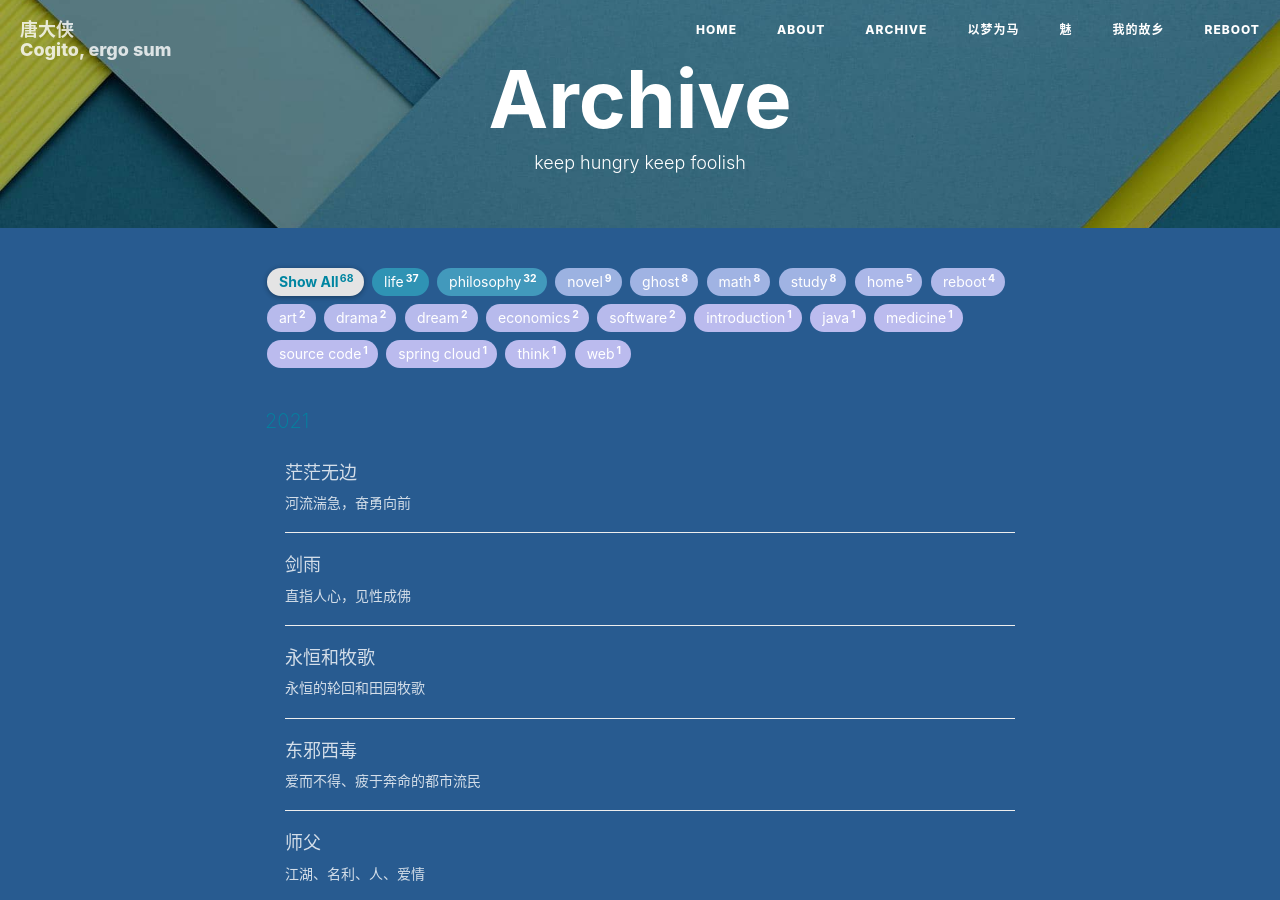
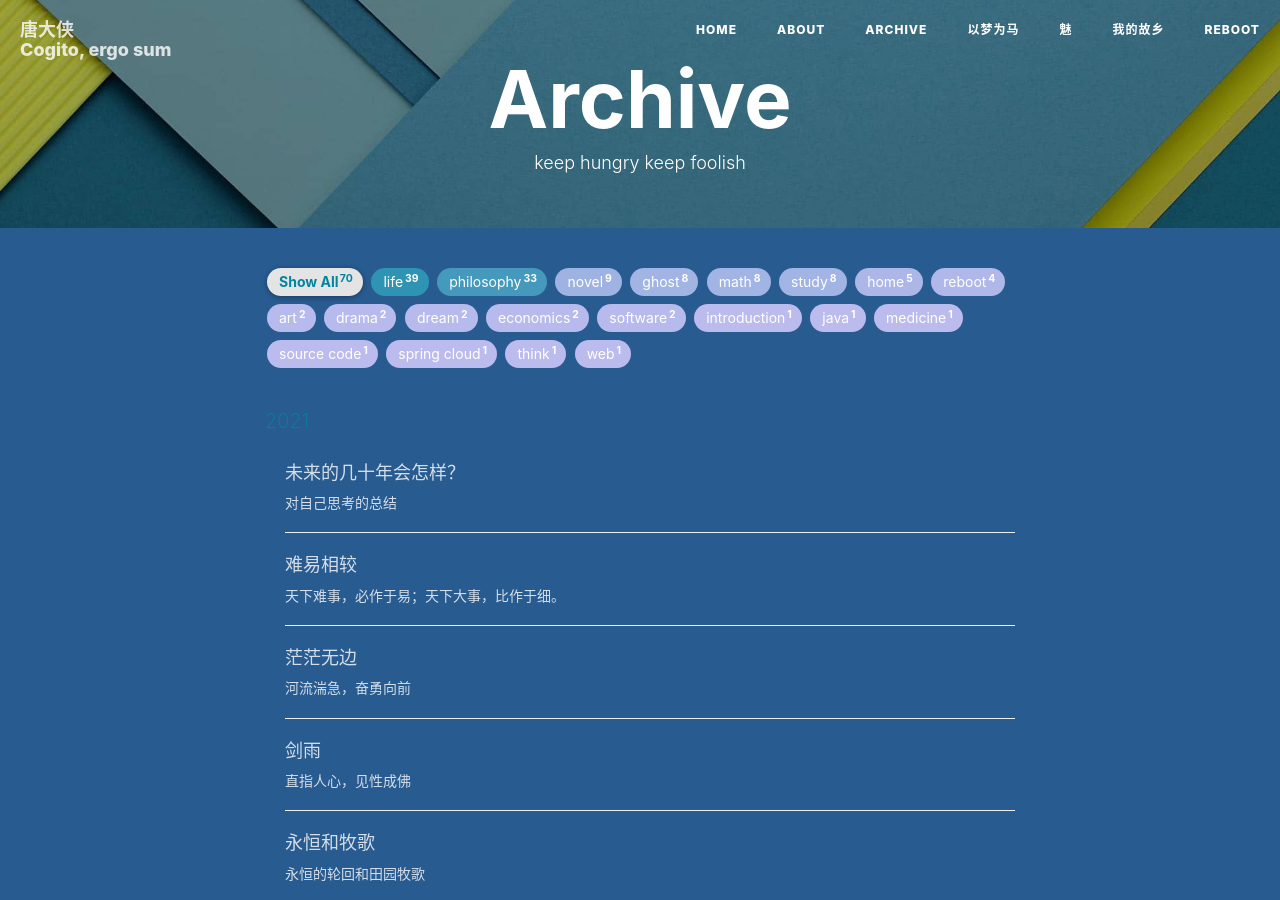
Before and after one commit to tokenian/tokenian.github.io, a Jekyll site: the page built from archive.html, in a window 1280 px wide and 900 px high. Built offline with Jekyll 4.4.1, drawn with Linux system fonts in a browser that asks for light colours; nearby versions of some CDN libraries; comment, search, counter and statistics services are not loaded; some of the changed lines change nothing that is shown.

Commit message:
add posts

```diff
--- a/_posts/life/2021-08-28-ashes-of-time.md
+++ b/_posts/life/2021-08-28-ashes-of-time.md
@@ -39,7 +39,7 @@ tags:
 
 ![image-20210828105316562](https://gitee.com/tokenian/images-bed/raw/master/img/image-20210828105316562.png)
 
-黄药师是盲剑客最好的朋友，但是自己给朋友带了绿帽。黄药师喝了“醉生梦死”之后，忘记了很多事，除了桃花什么都不记得。盲剑客没有杀黄药师，因为他明白他老婆桃花是爱他的，无法面对他才逃到西边，他要去找她。
+黄药师是盲剑客最好的朋友，但是他却给朋友带了绿帽。黄药师喝了“醉生梦死”之后，忘记了很多事，除了桃花什么都不记得。盲剑客没有杀黄药师，因为他明白他老婆桃花是爱他的，无法面对他才逃到西边，他要去找她。
 
 欧阳锋和黄药师是朋友。黄药师每年会去白驼山见欧阳锋的嫂子，作为一个中间的信使，替这对情人传递消息。有一年，嫂子生病了，自感时日无多，托黄药师带给欧阳锋一坛酒，“醉生梦死”。据说喝了这酒，能忘记曾经的所有事。黄药师喝了半坛酒，只记得桃花。慕容嫣喝了，认清了自我。欧阳锋喝了，还记得他嫂子。心中放不下的，不会忘记。
 
--- /dev/null
+++ b/_posts/life/2021-09-20-what-is-the-next.md
@@ -0,0 +1,73 @@
+---
+title: "未来的几十年会怎样？"
+subtitle: "对自己思考的总结"
+layout: post
+author: "tokenian"
+# header-style: text
+header-img: "img/home-bg-f.jpg"
+tags:
+  - life
+---
+
+> 目前我们都知道大城市的房价高企，各行业内卷，一副困兽犹斗状。那么，接下来的几十年，会发生什么呢？以历史为鉴，温故而知新，我从网上看到了一些言论，做一个思考的总结。
+
+工业革命据我们历史书上教的，有第一次工业革命和第二次工业革命。这里啰嗦的讲下。
+
+> **工业革命**（英语：Industrial Revolution），又称**产业革命**，更准确地说是**第一次工业革命**，约于1760年代兴起，持续到1830年代至1840年代。而后产生所谓的[第二次工业革命](https://zh.wikipedia.org/wiki/第二次工业革命)（1870年）和20世纪以来的[第三次工业革命](https://zh.wikipedia.org/wiki/第三次工業革命)。在这段时间里，人类生产与制造方式逐渐转为机械化，出现了以[机器](https://zh.wikipedia.org/wiki/机器)取代[人力](https://zh.wikipedia.org/wiki/人力)、[畜力](https://zh.wikipedia.org/w/index.php?title=畜力&action=edit&redlink=1)的趋势，以大规模的[工厂](https://zh.wikipedia.org/wiki/工廠)生产取代手工生产的一场革命，引发了现代的[科技革命](https://zh.wikipedia.org/w/index.php?title=科技革命&action=edit&redlink=1)。由于机器的发明及运用成为了这个时代的标志，因此[历史学家](https://zh.wikipedia.org/wiki/歷史學家)称这个时代为**机器时代**（the Age of Machines）。--摘自维基百科[第一次工业革命](https://zh.wikipedia.org/wiki/%E7%AC%AC%E4%B8%80%E6%AC%A1%E5%B7%A5%E4%B8%9A%E9%9D%A9%E5%91%BD)
+>
+> **第二次工业革命**，也称**第二次科技革命**，是指1870年至1914年的[工业革命](https://zh.wikipedia.org/wiki/工业革命)。其中[西欧](https://zh.wikipedia.org/wiki/西欧)（包括[英国](https://zh.wikipedia.org/wiki/英国)、[德国](https://zh.wikipedia.org/wiki/德国)、[法国](https://zh.wikipedia.org/wiki/法国)、[低地国家](https://zh.wikipedia.org/wiki/低地国家)和[丹麦](https://zh.wikipedia.org/wiki/丹麦)）和[美国](https://zh.wikipedia.org/wiki/美国)以及1870年后的[日本](https://zh.wikipedia.org/wiki/日本)，[工业](https://zh.wikipedia.org/wiki/工业)得到飞速发展。第二次工业革命紧跟着18世纪末的第一次工业革命，并且从英国向西欧和北美蔓延。第二次工业革命以电力的大规模应用为代表，[电灯](https://zh.wikipedia.org/wiki/电灯泡)的发明为标志，用上了石油作为能源。--摘自维基百科[第二次工业革命](https://zh.wikipedia.org/wiki/%E7%AC%AC%E4%BA%8C%E6%AC%A1%E5%B7%A5%E4%B8%9A%E9%9D%A9%E5%91%BD)
+
+这两次革命关键的是能源，第一次是煤炭（瓦特蒸汽机的发明，机器代替了手工），第二次是电力和石油。不同的国家历史进程不一样，落后的就要挨打。这也是1840年鸦片战争，一个工业强国如何凌辱一个农业大国的根源。
+
+内卷这个词虽然人尽皆知，不过用南疆苗族的话来说，就是养蛊，一窝蛊虫最后留下最凶猛那只，其他的都被它吃掉；或者叫鹬蚌相争。很多概念不过换个词语就焕然一新了。
+
+在第一次工业革命以前，纺织业以手工为主，大量使用风力、蓄力，如果人口激增，势必会出现我们所了解的内卷。卷的后果就是人们的生活质量、幸福指数下降，但是总会有人打破这个牢笼。西方文艺复兴以来，科学技术迅猛发展，为第一次工业革命准备了足够的弹药。瓦特发明蒸汽机是必然的历史结果，人类总是在进步中不断征服自然，战胜自然。从远古的石器时代，到铁器时代，农业革命。
+
+第二次工业革命随着法拉第发现电磁感应现象变得理所当然。
+
+我花了不少文字提到工业革命只是想说一个道理，历史的车轮一直前进，哪怕现在陷入了泥坑，过不了多久就会出坑。内卷只是暂时，人应当把握当下，面对未来，而不用执迷于过去。
+
+目前我们处在第三次工业革命中，就是互联网。这一次关键是通讯和运输，跨国的沟通成了分秒必达的事，飞机和铁路、公路的便利运输使得跨国贸易变得容易。人们的衣食住行搭上了互联网这趟快车，动动手指就能交易，沟通成本极低。
+
+那么？最近的几十年，我们过得幸福吗？
+
+中国有奇人，也有奇书，比如北宋邵雍撰写的《皇极经世》。
+
+2004—2023年，是甲申年至癸卯年为下元艮八运。
+
+> 1：下元艮八运是中国走向兴旺发达时代
+> 中国首都北京背后的千里来龙是大兴安岭，大兴安岭是在东北方向，八运走的艮卦运，艮卦对应方位的就是东北。所以下元八运中北京是当运，北京是中国首都，自然中国在八运里会兴旺发达。事实自1996年后中国政局较稳定，全力发展经济，中国欣欣向荣，步入其兴旺发达时代。
+> 2：下元艮八运是神童时代
+> 步入八运后常常见报道有神童出现。有十几岁的博士出现，亦有十几岁的创业富翁，超智力的孩童等等。
+> 因为八运为艮卦所主。艮卦对应的是少男，1~16岁的孩童，年轻人。艮卦是一个年轻人的时代，各行各业的优秀者在此运中都可以找到很年轻的人。另外中国领导干干部在此运开始年轻化。
+>
+> 3：健康方面
+>
+>  现进入八运后，周围患结石病的人特别多。艮为土，土运多结石病是必然的，因结石病的石所是属五行中之土。八运是艮土运结石病多生合乎天道。艮也为肿瘤，说明肿瘤的病人也会出奇的多。艮为坚硬，喻指性格的偏执顽固，泛指心理疾病增多。
+> 4：二十年的商机
+>
+> 艮属土。代表玉器、钻石、奇石为人们所追逐爆炒。
+>
+> 艮=根，所以根茎类食物，如人参、红薯、土豆的营养价值会被人更为注重。买的人多了东西自然也就贵了。
+>
+> 根表连结。连锁店是一种新的经营模式，已应运而生。
+>
+> 根表延伸。指利用空间往地下进行开发，如地铁、地下超市、地下停车场等
+>
+> 艮代表儿童。对儿童和青少年的教育和健康是重中之重，有很大的商机。
+>
+> 艮为土，也为房地产。这个不用再讲了，太疯狂了。
+>
+>   在八卦中艮为足，这个时代出现了什么与足有关的事情呢？八运让我们看到到处都有浴足的场所！自从进入八运以后浴足就流行了起来，
+>
+> 艮代表山；艮也为浪为水，玄空风水的精髓和核心就是山水配置。风水学说是易经理论的分支，在这二十年里中国的道家文化和玄学得到重新认识。被大多数人接受和认可。特别是风水。 --摘抄自[百度艮八运](https://zhidao.baidu.com/question/328261279.html)
+
+我发现社会上精神空虚的人很多，对物质的追求产生了精神疾病。很多现象印证了上面对艮八运的描述。
+
+那么接下来的离九运会是怎么样呢？
+
+[知乎离九运](https://zhuanlan.zhihu.com/p/93422623)，简单的说，科技，新能源，精神，会在未来的几十年得到长远的发展。当养蛊的皿里蛊虫太多，卷到极致，不是剩下最后一只蛊，而是皿被打破。恒大的破灭就宣告了房地产走向了真正的衰落，这是高杠杆，高扩张养出的最大一只蛊。
+
+我希望几十年后我再来看我这篇日记，看房地产是否死亡，看人们是否变得更有礼貌，看老百姓的幸福指数真正的提高。
+
+翘首以待，未来已来！
--- /dev/null
+++ b/_posts/philosophy/2021-09-11-difficult-vs-easy.md
@@ -0,0 +1,27 @@
+---
+title: "难易相较"
+subtitle: "天下难事，必作于易；天下大事，比作于细。"
+layout: post
+author: "tokenian"
+# header-style: text
+header-img: "img/post-bg-infinity.jpg"
+tags:
+  - life
+  - philosophy
+---
+
+> 大多数的社畜对生活的看法都是一个字，难！赚钱难，养孩子难，买房难，创业难。似乎没有啥不难的。于是一个个的变得极为现实，青筋毕露，人和人之间形成了一道透明的墙。
+
+老子《道德经》里有这么句话，`天下难事，必作于易；天下大事，比作于细。`我对它的理解很俗，什么事都是最开始看起来很容易，`九层之台，起于垒土`。比如上台作演讲，从台下走上去的过程很容易，你讲的如何，那就是你的能力了，也就是必作于细。
+
+从软件产品的角度讲，我们可以很快的搭出一个框架，调用人手开发。一段时间后，开始测试，发现问题，解决问题。如果是面向普通大众的产品，没有足够的产品经验的话，一般会走弯路。用户的需求总是千变万化的，产品经理的脑瓜也不是啥都想得到。经过很多次的迭代，才会把产品的功能做得很细致。有些app提示你升级，有一个日志，说提供了什么新的功能，优化用户体验啥的。有的会变得更难用，譬如把产品大改，添加更多的广告，添加更多的收钱功能。
+
+程序员对于产品的理解大多很肤浅，我前几年也是。最近学了点如何写PRD,我才恍然明白产品经理的重要性。产品需求文档贯穿了不同角色的生命线，开发、测试、运营、老板、市场。把一样东西从无到有的给造出来，说夸张点就是造物主。造出来的东西就是一个世界，必须打磨细节，让不同的人使用，皆能收到好的反馈，这是很难的。
+
+程序员在初入这个行业的时候，会把技术看得很重，妄想改变世界，叱咤风云。后来发现，自己也不过是广大搬砖人中的一员，新式农民工。对于实现某个功能早已游刃有余，对技术的掌握也是十年磨一剑，功夫深。总觉得啥都容易，可是社会经济不行，也面临过裁员。程序员做出来的东西必须产生价值，能赚钱，它才是有用的。
+
+难与易，需要人对环境的理解，需要因地制宜。很多年前，坐火车时间很长，绿皮最慢，然后是K开头的空调车，最快的是T开头的特快。可是现在高铁和动车很普遍了，他们都成为过去了。看问题或许不应该只执着于当下的困境，长远来说它就不是问题。比如如今的房价，一平米几万对常人来说太贵了。但是通货膨胀的经济模式，多少年后，几万块就可能是现在的几千块。通过时间的维度来稀释当下的债务高企。不过当下的年轻人过的就不是滋味了，这个没法解决。以前花两块钱炒一个小菜，管饱；现在14快才行。
+
+大与细，是对世界的描述。这个世界，可以是一个手机，一个app，一段婚姻。人能看到的是一个整体，构建他们的却是看不到的细节。会玩手机的不过拿手指点来点去，而手机却涉及几千个专利，成千上万的零件。一段幸福的婚姻在人们眼中只是佳偶天成，可婚姻的维系却需要两个人的点点滴滴。
+
+世上无难事，只怕有心人。只要功夫深，铁杵磨成针。老祖宗的话向来是有道理的，通俗易懂，博大精深啊！
```
